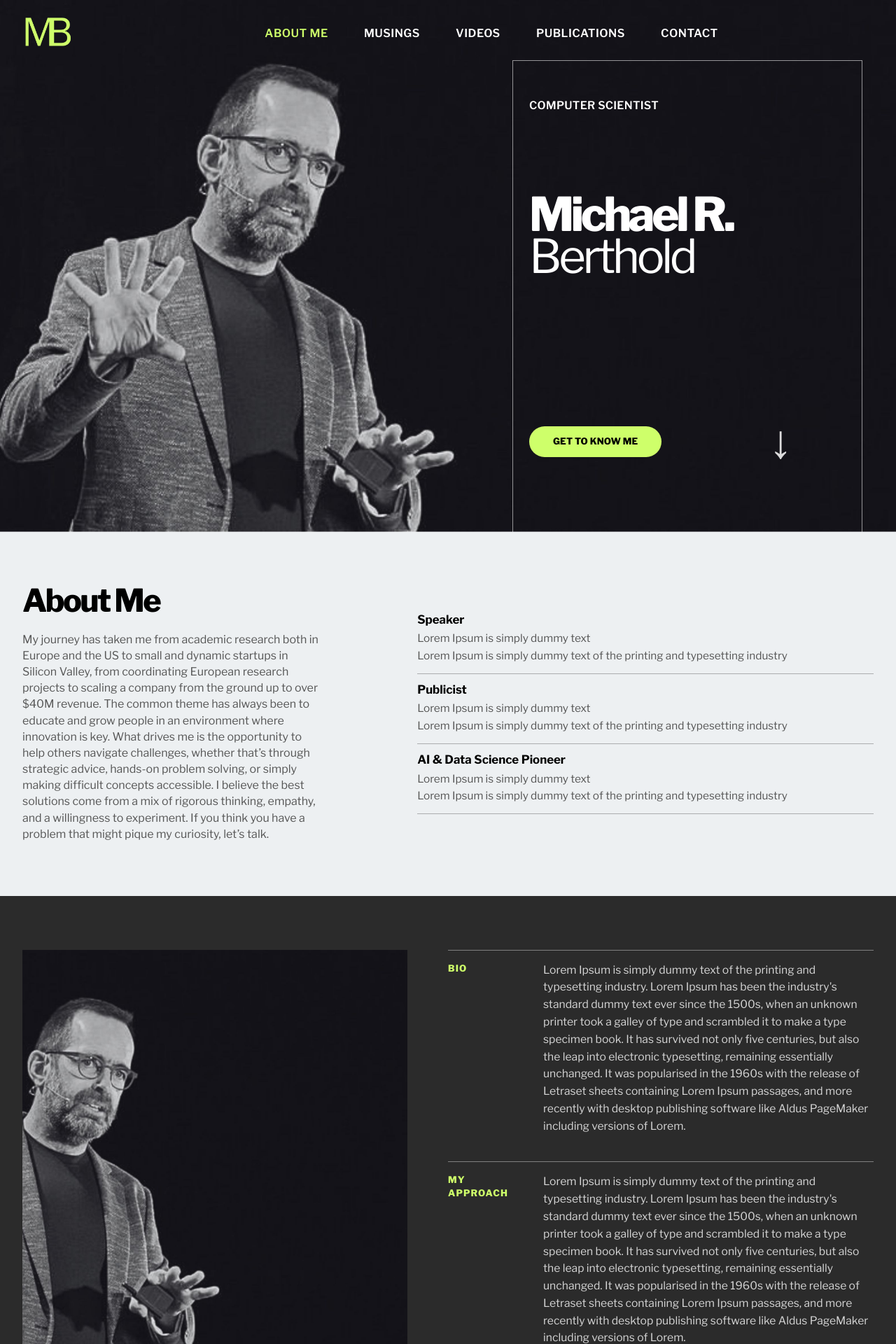
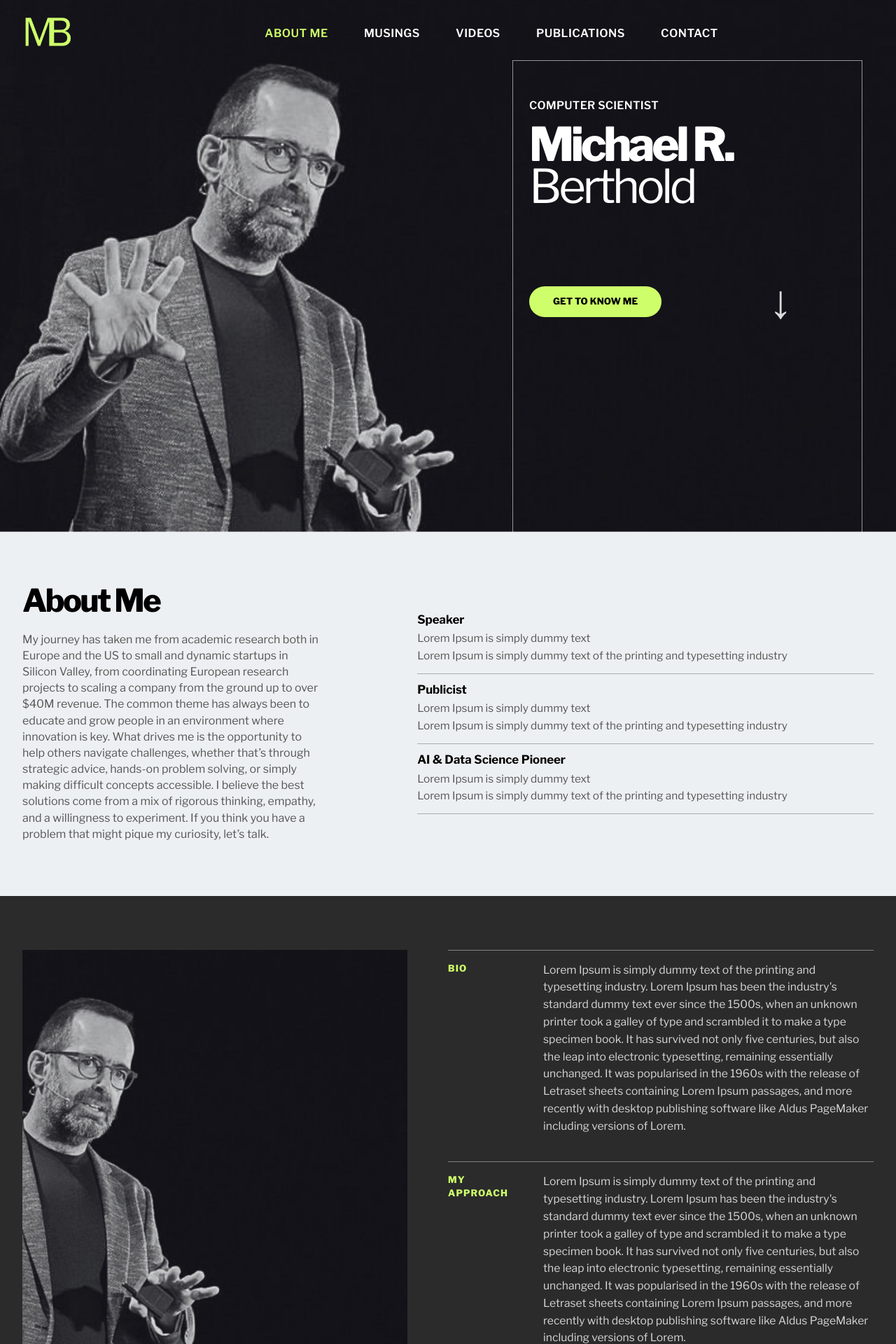
Before and after one commit to lacahelpme/mb, a Jekyll site: the page built from index.html, in a window 1280 px wide. Shown: the top 1920 px of the page at 70% size. Built offline with Jekyll 4.4.1, drawn with Linux system fonts in a browser that asks for light colours.

Commit message:
Update style.css

```diff
--- a/assets/css/style.css
+++ b/assets/css/style.css
@@ -306,14 +306,6 @@ p:last-child, h1:last-child, h2:last-child, h3:last-child, h4:last-child {
   z-index: 3;
   grid-column: 2;
   border: none;
-  gap: 100px;
-}
-
-.hero-copy {
-  max-width: 100%;
-  align-self: start;
-  padding-top: 0;
-  margin-bottom: 0;
 }
 
 .hero-kicker {
@@ -322,7 +314,7 @@ p:last-child, h1:last-child, h2:last-child, h3:last-child, h4:last-child {
   font-size: 0.98rem;
   line-height: 1.1;
   font-weight: 600;
-  margin-bottom: 18px;
+  margin: 0 0 18px 0;
   white-space: nowrap;
 }
 
```
